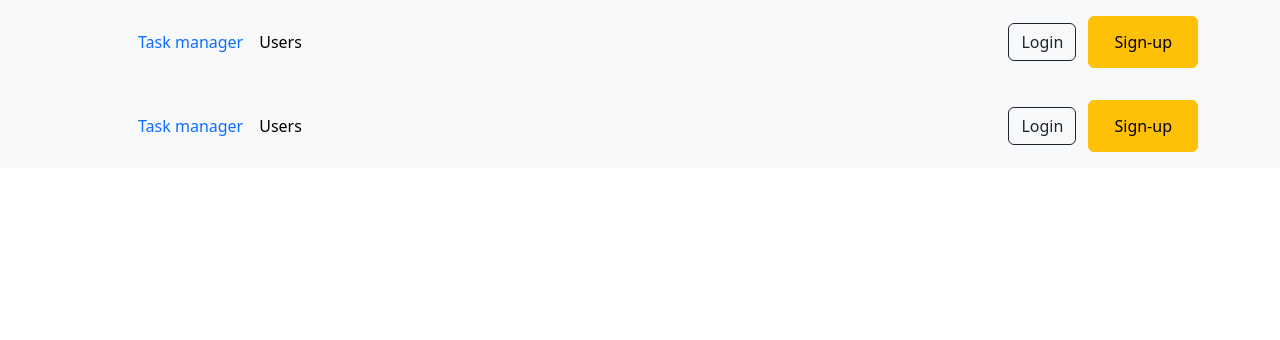
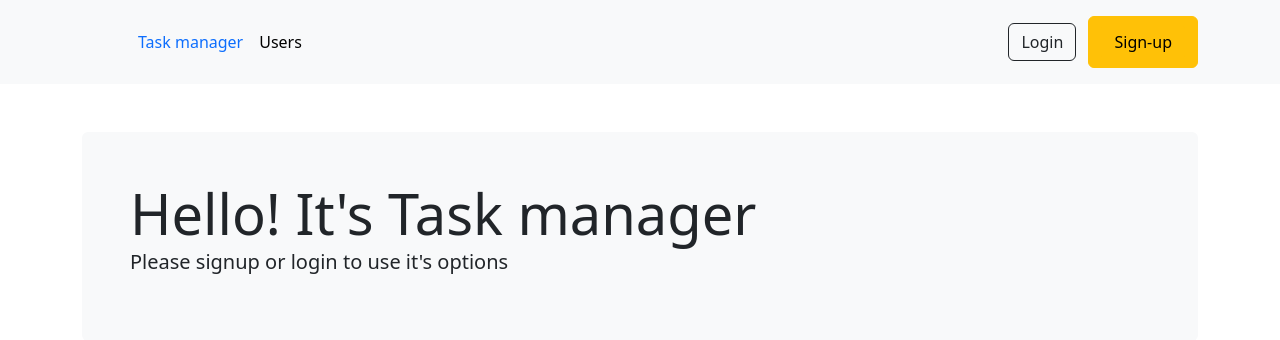
Before and after one commit to sayat-a/python-project-52, a Django app: page / in a window 1280 px wide. Shown: the top 340 px of the page. Run offline with Django 5.2, Linux system fonts and the light colour scheme; some libraries are stand-ins or nearby versions.

Commit message:
update task_manager/templates/index.html

```diff
--- a/task_manager/templates/index.html
+++ b/task_manager/templates/index.html
@@ -2,23 +2,10 @@
 {% load i18n %}
 
 {% block content %}
-    <header class="p-3 bg-light text-white">
-        <div class="container">
-            <div class="d-flex flex-wrap align-items-center justify-content-center justify-content-lg-start">
-                <a href="/" class="d-flex align-items-center mb-2 mb-lg-0 text-white text-decoration-none">
-                <svg class="bi me-2" width="40" height="32" role="img" aria-label="Bootstrap"><use xlink:href="#bootstrap"/></svg>
-                </a>
-
-                <ul class="nav col-12 col-lg-auto me-lg-auto mb-2 justify-content-center mb-md-0">
-                <li><a href="#" class="nav-link px-2 text-primary">{% translate "Task manager" %}</a></li>
-                <li><a href="#" class="nav-link px-2 text-black">{% translate "Users" %}</a></li>
-                </ul>
-
-                <div class="text-end">
-                <button type="button" class="btn btn-outline-dark me-2">{% translate "Login" %}</button>
-                <button type="button" class="btn btn-warning"><a href="{% url 'signup' %}" class="btn btn-warning">{% translate "Sign-up" %}</a></button>
-                </div>
-            </div>
+    <div class="container mt-5">
+        <div class="bg-light p-5 rounded">
+        <div class="display-4">{% trans "Hello! It's Task manager" %} </div>
+        <p class="lead">{% trans "Please signup or login to use it's options" %}</p>
         </div>
-    </header>
+    </div>
 {% endblock %}
```
